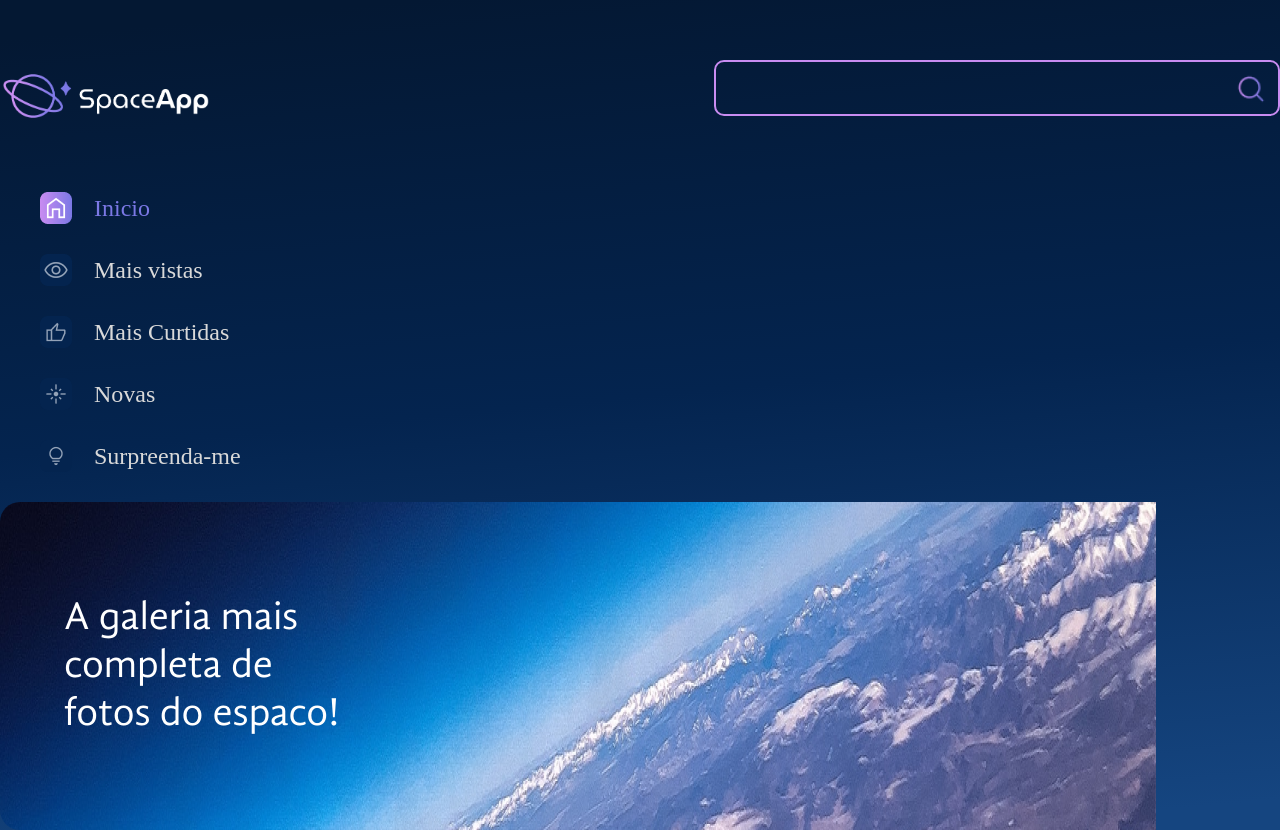
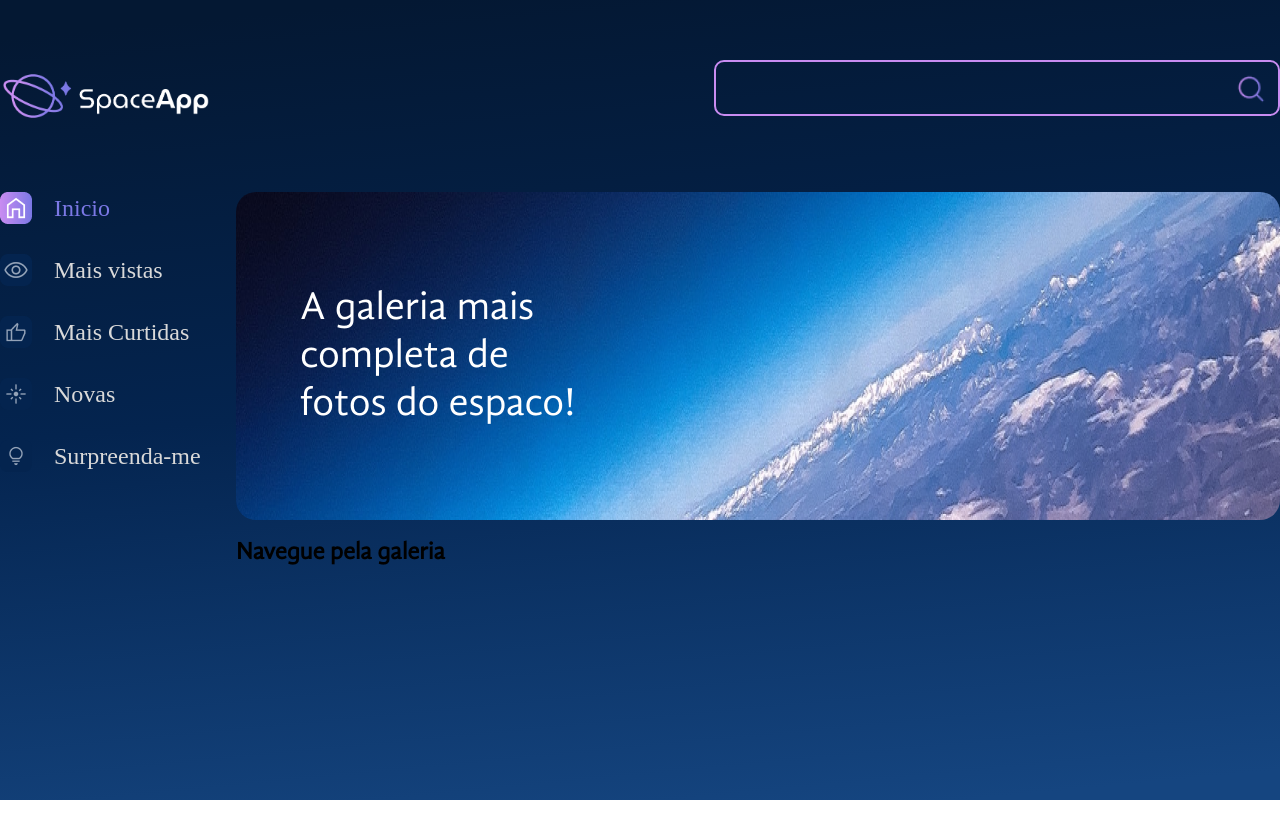
Before and after one commit to jotadagostin/SpaceAPP, a React (Vite) app in the folder space-app/: page / in a window 1280 px wide. After the commit the page ends 800 px from the top, so only its background shows below. Built offline with nearby package versions, Linux system fonts and the light colour scheme.

Commit message:
update component
divs

```diff
--- a/space-app/src/App.jsx
+++ b/space-app/src/App.jsx
@@ -4,6 +4,7 @@
 import Cabecalho from "./componentes/Cabecalho";
 import Banner from "./componentes/Banner";
 import bannerBackground from "./assets/banner.png";
+import Galeria from "./componentes/Galeria";
 
 const BackgroundGradient = styled.div`
   background: linear-gradient(
@@ -16,16 +17,40 @@
   min-height: 100vh;
 `;
 
+const AppContainer = styled.div`
+  width: 1440px;
+  max-width: 100%;
+  margin: 0 auto;
+`;
+
+const MainContainer = styled.main`
+  display: flex;
+  gap: 24px;
+`;
+
+const ConteudoGaleria = styled.section`
+  display: flex;
+  flex-direction: column;
+  flex-grow: 1;
+`;
+
 function App() {
   return (
     <BackgroundGradient>
       <EstilosGlobais />
+      <AppContainer>
         <Cabecalho />
+        <MainContainer>
           <BarraLateral />
+          <ConteudoGaleria>
             <Banner
               texto="A galeria mais completa de fotos do espaco!"
               backgroundImage={bannerBackground}
             />
+            <Galeria />
+          </ConteudoGaleria>
+        </MainContainer>
+      </AppContainer>
     </BackgroundGradient>
   );
 }
--- a/space-app/src/componentes/Banner/index.jsx
+++ b/space-app/src/componentes/Banner/index.jsx
@@ -4,6 +4,7 @@
   background-image: ${(props) => `url(${props.$backgroundImage})`};
   flex-grow: 1;
   background-repeat: no-repeat;
+  background-size: cover;
   display: flex;
   align-items: center;
   min-height: 328px;
--- a/space-app/src/componentes/BarraLateral/index.jsx
+++ b/space-app/src/componentes/BarraLateral/index.jsx
@@ -3,7 +3,7 @@
 
 const ListaEstilizada = styled.ul`
   list-style: none;
-  padding: 1;
+  padding: 0;
   margin: 0;
   width: 212px;
 `;
--- /dev/null
+++ b/space-app/src/componentes/Galeria/index.jsx
@@ -0,0 +1,5 @@
+const Galeria = () => {
+  return <h2>Navegue pela galeria</h2>;
+};
+
+export default Galeria;
```
Lines whose indentation alone changed are shown as unchanged.
